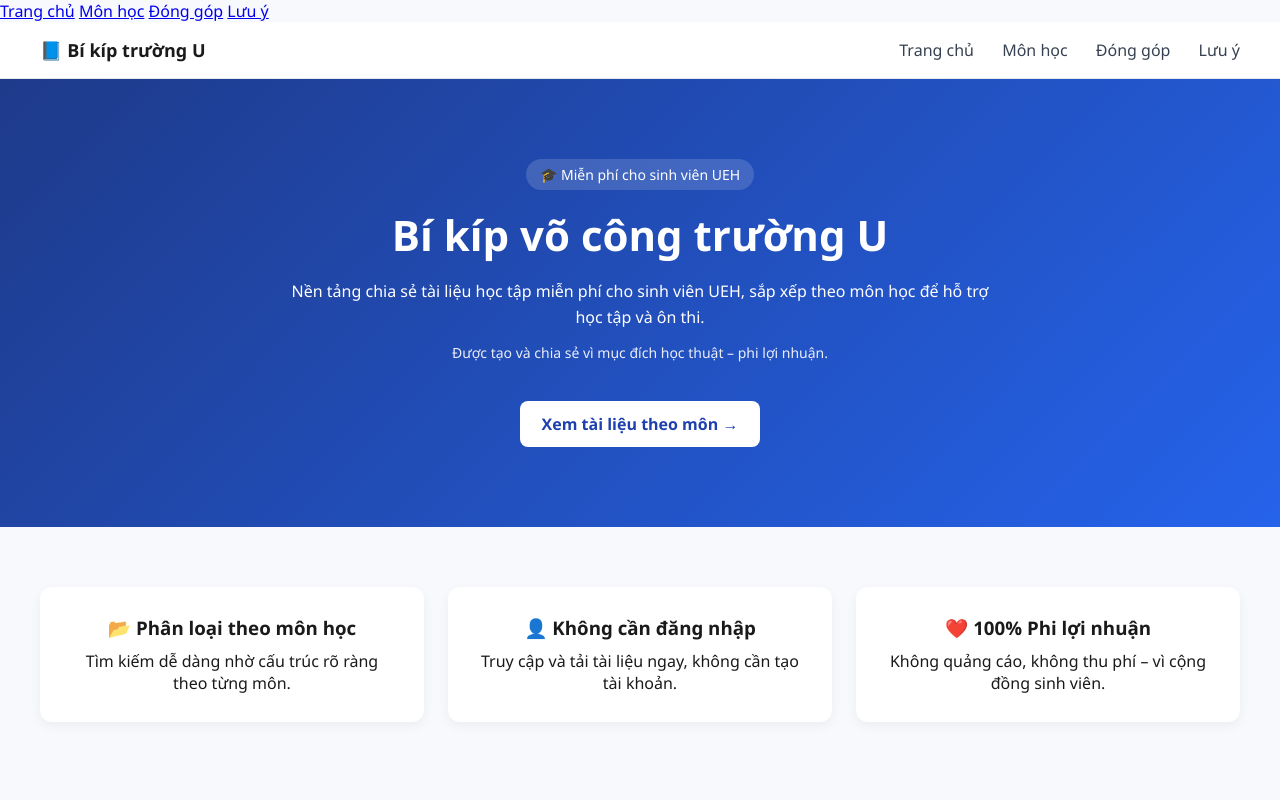
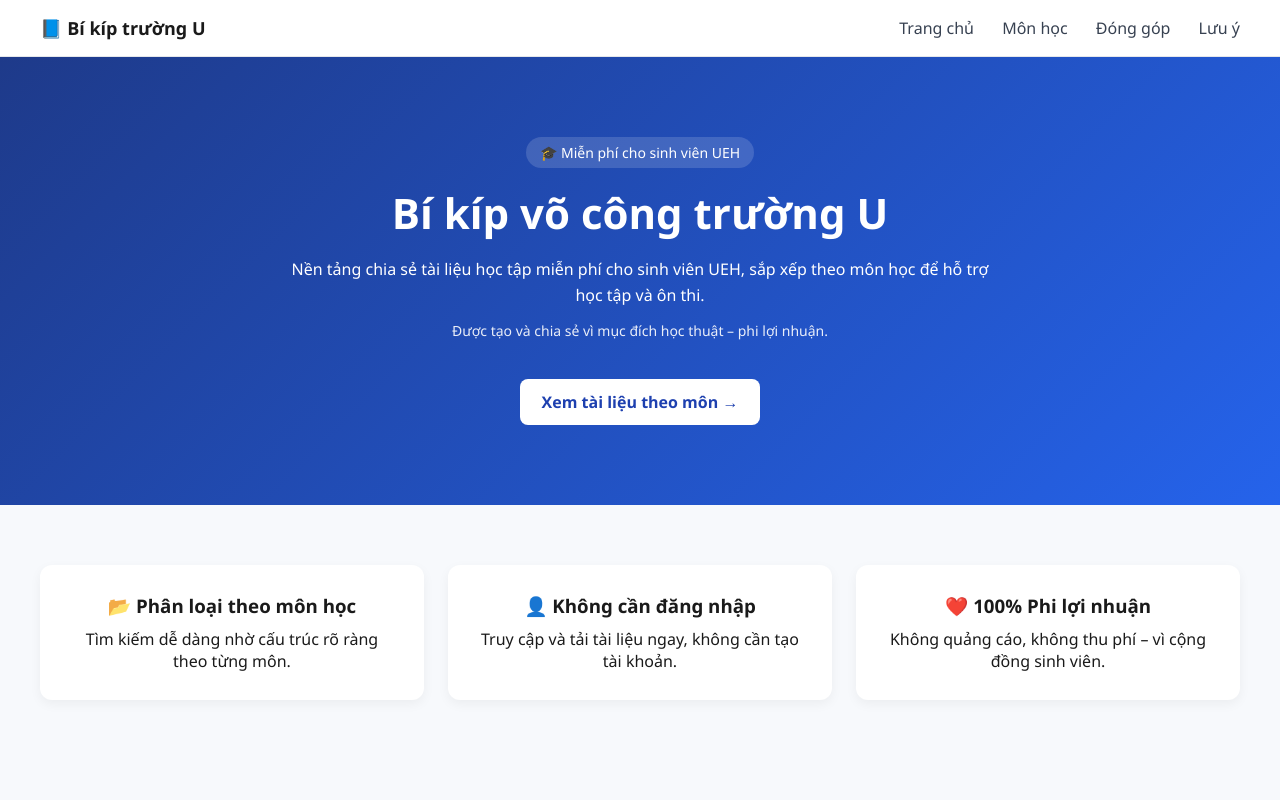
Before and after one commit to nanh131005-star/bi-kiep-vo-cong-truong-u, a plain HTML site: page index.html in a window 1280 px wide. Shown: the top 800 px of the page. Drawn offline with Linux system fonts and the light colour scheme.

Commit message:
Update index.html

```diff
--- a/index.html
+++ b/index.html
@@ -1,10 +1,3 @@
-<nav>
-  <a href="index.html">Trang chủ</a>
-  <a href="mon-hoc.html">Môn học</a>
-  <a href="donggop.html">Đóng góp</a>
-  <a href="luu-y.html">Lưu ý</a>
-</nav>
-
 <!DOCTYPE html>
 <html lang="vi">
 <head>
@@ -19,10 +12,10 @@
   <header class="header">
     <div class="logo">📘 Bí kíp trường U</div>
     <nav>
-      <a href="#">Trang chủ</a>
-      <a href="#">Môn học</a>
-      <a href="#">Đóng góp</a>
-      <a href="#">Lưu ý</a>
+      <a href="index.html">Trang chủ</a>
+      <a href="mon-hoc.html">Môn học</a>
+      <a href="donggop.html">Đóng góp</a>
+      <a href="luu-y.html">Lưu ý</a>
     </nav>
   </header>
 
@@ -35,7 +28,7 @@
       sắp xếp theo môn học để hỗ trợ học tập và ôn thi.
     </p>
     <p class="note">Được tạo và chia sẻ vì mục đích học thuật – phi lợi nhuận.</p>
-    <a href="#" class="btn">Xem tài liệu theo môn →</a>
+    <a href="mon-hoc.html" class="btn">Xem tài liệu theo môn →</a>
   </section>
 
   <!-- FEATURES -->
@@ -58,7 +51,7 @@
   <section class="contribute">
     <h2>Bạn có tài liệu muốn chia sẻ?</h2>
     <p>Hãy đóng góp tài liệu để giúp các sinh viên UEH khác.</p>
-    <a href="#" class="btn secondary">Đóng góp tài liệu</a>
+    <a href="donggop.html" class="btn secondary">Đóng góp tài liệu</a>
   </section>
 
 </body>
```
